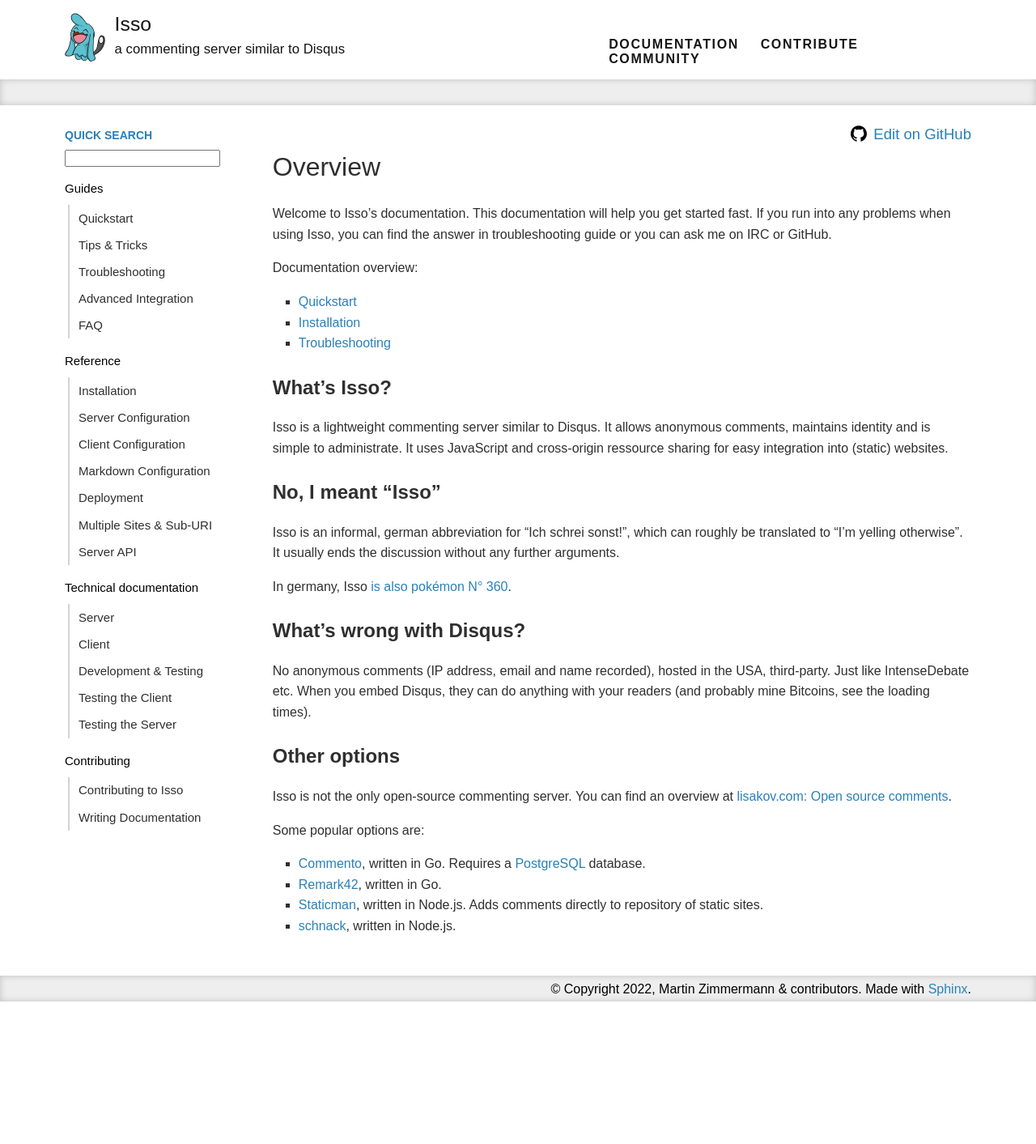
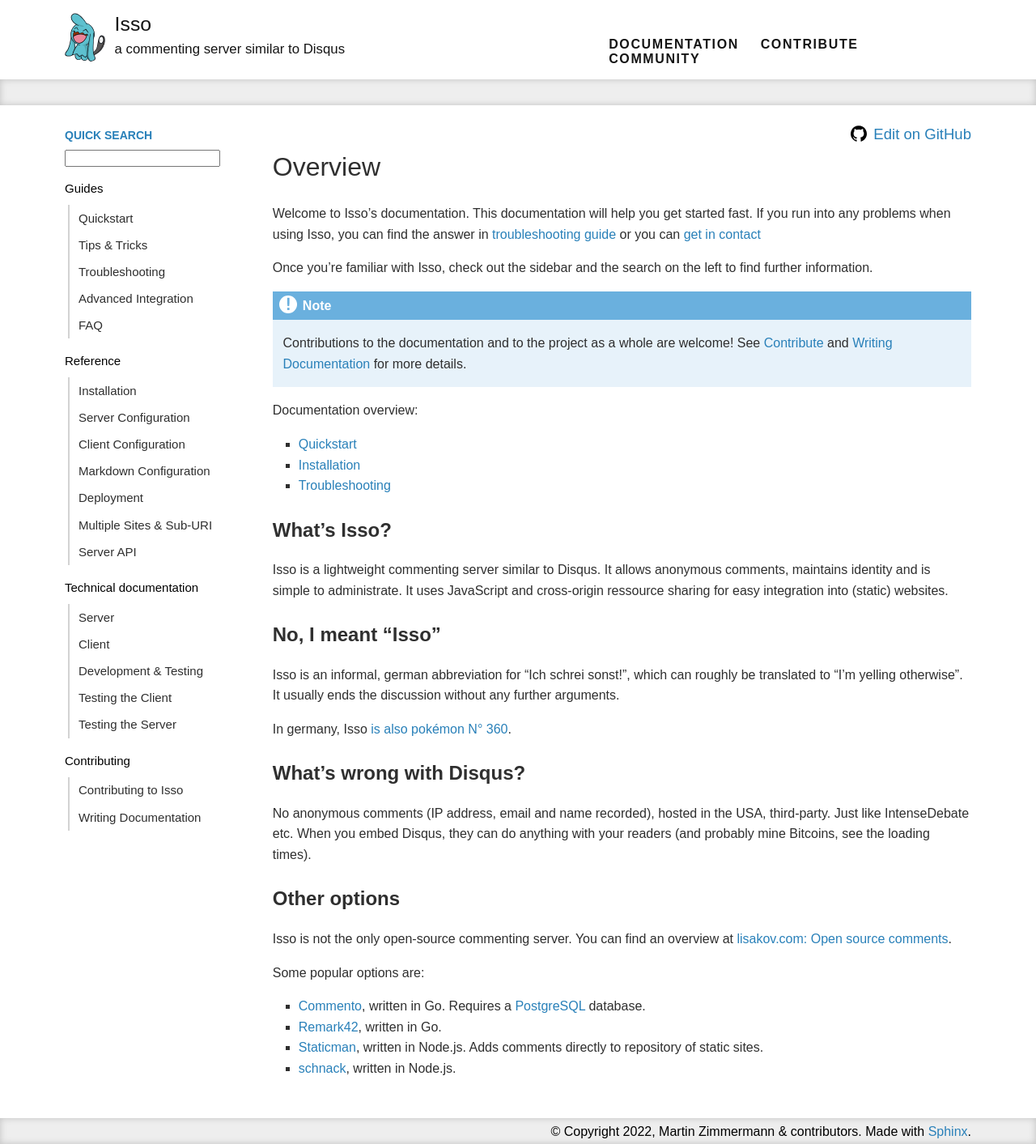
Before and after one commit to isso-comments/isso, a Sphinx documentation site: the page built from docs/docs/index.rst, in a window 1280 px wide. Shown: the whole page at 81% size. Built offline with Sphinx 7.4.7, drawn with Linux system fonts in a browser that asks for light colours; before the commit the page ends 1237 px from its top, so only the background shows below that.

Commit message:
docs: index: sidebar+search in intro, encourage contribs

```diff
--- a/docs/docs/index.rst
+++ b/docs/docs/index.rst
@@ -5,7 +5,16 @@
 
 Welcome to Isso's documentation. This documentation will help you get started
 fast. If you run into any problems when using Isso, you can find the answer in
-troubleshooting guide or you can ask me on IRC or GitHub.
+`troubleshooting guide <guides/troubleshooting>`_ or you can
+:ref:`get in contact <contact>`
+
+Once you're familiar with Isso, check out the sidebar and the search on the
+left to find further information.
+
+.. note::
+   Contributions to the documentation and to the project as a whole are
+   welcome! See :doc:`/docs/contributing/index` and
+   :doc:`/docs/contributing/documentation` for more details.
 
 Documentation overview:
 
```
